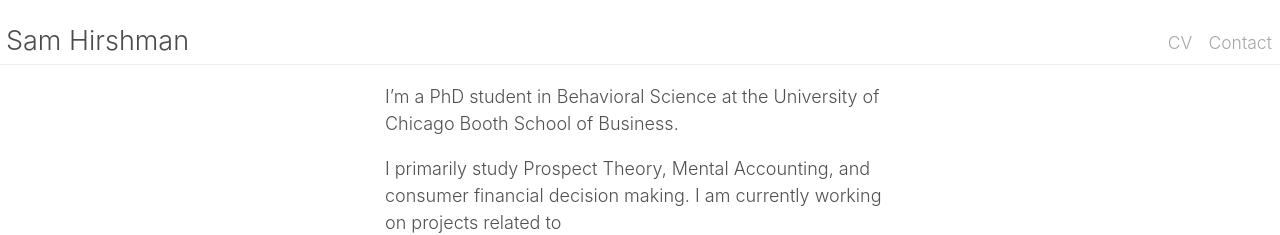
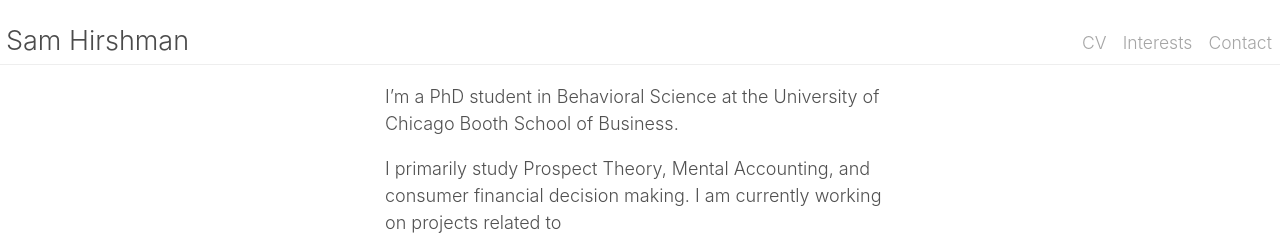
Before and after one commit to shirshma/shirshma.github.io, a Jekyll site: the page built from index.md, in a window 1280 px wide. Shown: the top 235 px of the page. Built offline with Jekyll 4.4.1, drawn with Linux system fonts in a browser that asks for light colours.

Commit message:
Update _config.yml

```diff
--- a/_config.yml
+++ b/_config.yml
@@ -7,6 +7,7 @@ baseurl:             https://samhirshman.com
 #Pages for header
 pages_list:
   Contact: 'mailto:shirsma@chicagobooth.edu'
+  Interests: 'interests.md'
   CV: '/public/CV.pdf'
 
 
```
